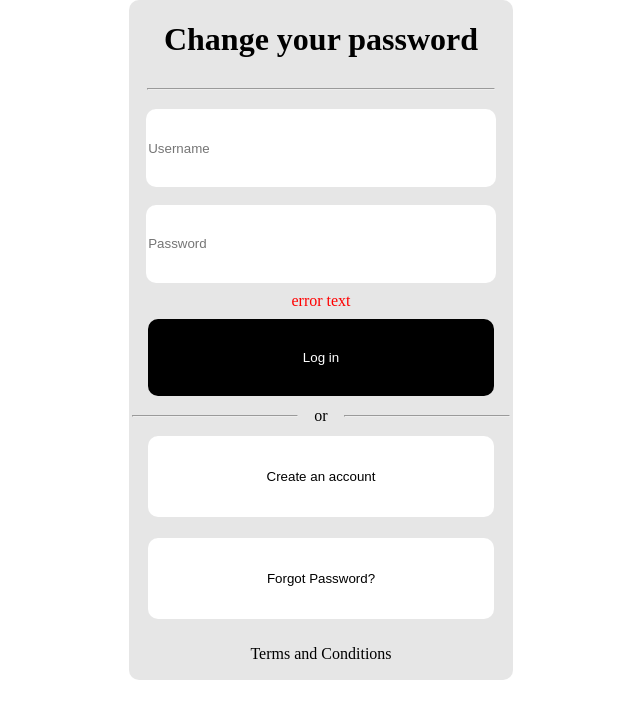
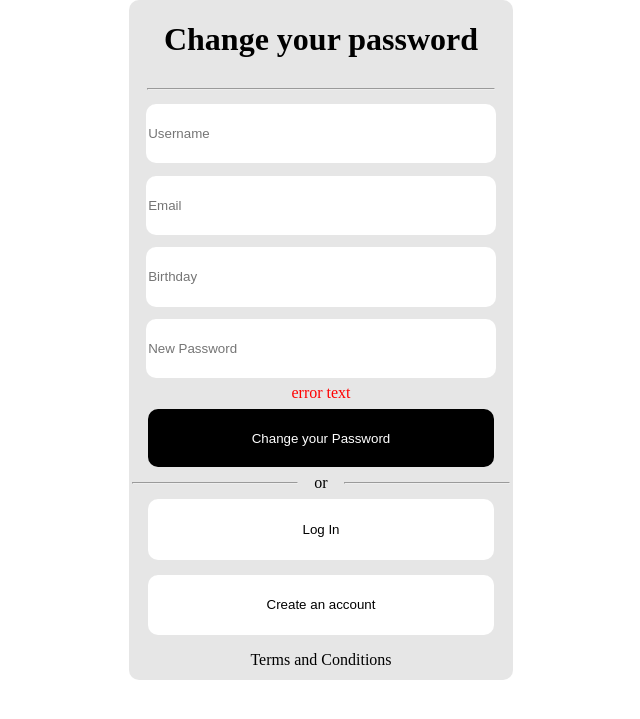
Before and after one commit to ChandlerNgo/PizzaRepo, a Django app: template PizzaApp/templates/forgotpassword.html in a window 1280 px wide. Shown: the part 62-781 px from the top of the page, without its empty margins (319-959 px from the left). Run offline with Django 3.2, Linux system fonts and the light colour scheme; the template is opened without the code that fills it, so the values that code supplies are empty.

Commit message:
create account/forgotpassword finished

```diff
--- a/PizzaApp/models.py
+++ b/PizzaApp/models.py
@@ -7,7 +7,7 @@
 class UserData(models.Model):
     user = models.ForeignKey(User, on_delete=models.CASCADE)
     birthday = models.DateField()
-    rewardspoints = models.IntegerField()
+    rewardspoints = models.IntegerField(default=0)
 
 class Orders(models.Model):
     user = models.ForeignKey(User, on_delete=models.CASCADE)
--- a/PizzaApp/static/createaccount.css
+++ b/PizzaApp/static/createaccount.css
@@ -1,6 +1,6 @@
 .homewindow{
     display: grid;
-    grid-template-rows: .1fr .2fr 3fr .2fr 1fr 1fr .5fr;
+    grid-template-rows: .1fr .2fr 6fr .2fr 1fr 1fr .5fr;
     background: url(/static/color.JPG/);
     border-radius: 10px;
     height: 85vh;
@@ -62,7 +62,7 @@
 
 #loginform{
     display:grid;
-    grid-template-rows: 1fr 1fr .01fr 1fr;
+    grid-template-rows: 1fr 1fr 1fr 1fr 1fr .01fr 1fr;
 }
 
 button,input{
--- a/PizzaApp/static/forgotpassword.css
+++ b/PizzaApp/static/forgotpassword.css
@@ -1,6 +1,6 @@
 .homewindow{
     display: grid;
-    grid-template-rows: .1fr .2fr 3fr .2fr 1fr 1fr .5fr;
+    grid-template-rows: .1fr .2fr 5fr .2fr 1fr 1fr .5fr;
     background: url(/static/color.JPG/);
     border-radius: 10px;
     height: 85vh;
@@ -62,7 +62,7 @@
 
 #loginform{
     display:grid;
-    grid-template-rows: 1fr 1fr .01fr 1fr;
+    grid-template-rows: 1fr 1fr 1fr 1fr .01fr 1fr;
 }
 
 button,input{
--- a/PizzaApp/templates/forgotpassword.html
+++ b/PizzaApp/templates/forgotpassword.html
@@ -24,9 +24,11 @@
         <div class="hr"><hr></div>
         <form id="loginform">
             <input id="forminput" type="text" placeholder="Username"></input>
-            <input id="forminput" type="password" placeholder="Password"></input>
+            <input id="forminput" type="text" placeholder="Email"></input>
+            <input id="forminput" type="birthday" placeholder="Birthday"></input>
+            <input id="forminput" type="password" placeholder="New Password"></input>
             <p>error text</p>
-            <input id="submit" type="submit" value="Log in"></input>
+            <input id="submit" type="submit" value="Change your Password"></input>
         </form>
 
         <div class="or">
@@ -34,8 +36,8 @@
             <p>or</p>
             <div class="right"><hr id="right"></div>
         </div>
-        <form class="create" action="{% url 'createaccount' %}"><button class="fade">Create an account</button></form>
-        <form class="forgot" action="{% url 'forgotpassword' %}"><button class="fade">Forgot Password?</button></form>
+        <form class="create" action="{% url 'login' %}"><button class="fade">Log In</button></form>
+        <form class="forgot" action="{% url 'createaccount' %}"><button class="fade">Create an account</button></form>
         <div class="terms"><a class="hover-underline-animation" href="{% url 'termsandconditions' %}" style="height:20px;">Terms and Conditions</a></div>
     </div>
 </div>
```
Also changed, not shown: PizzaApp/templates/createaccount.html (+5 -2 lines).
